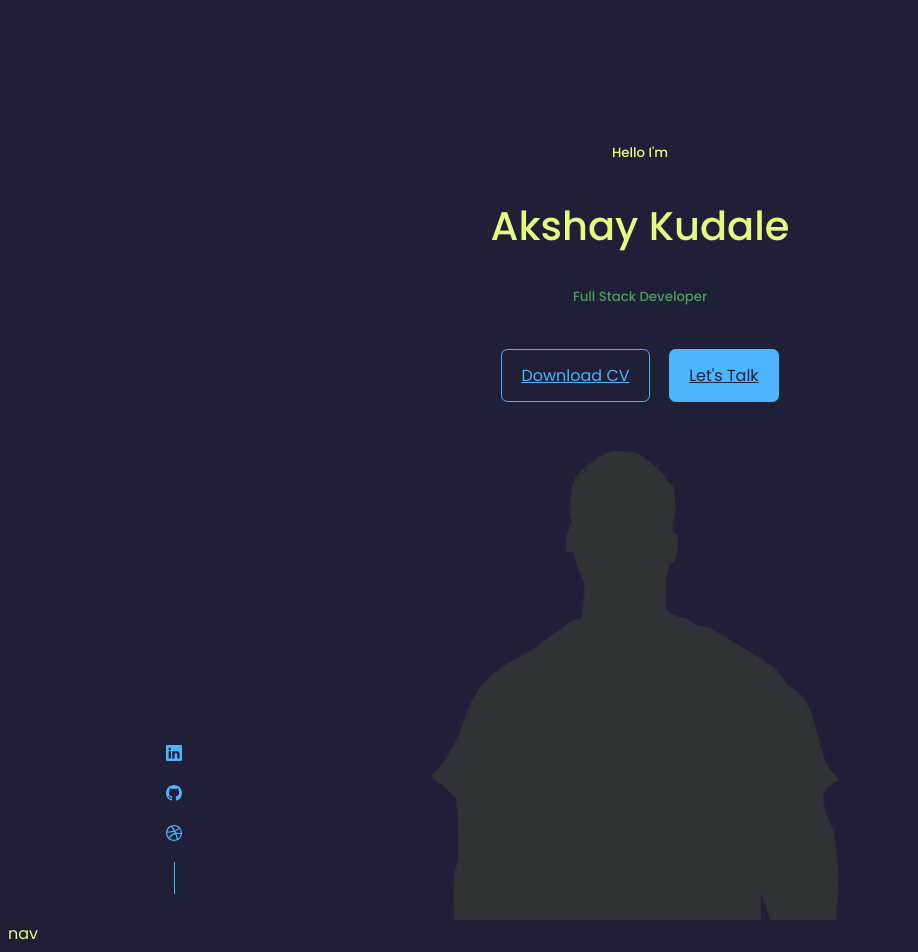
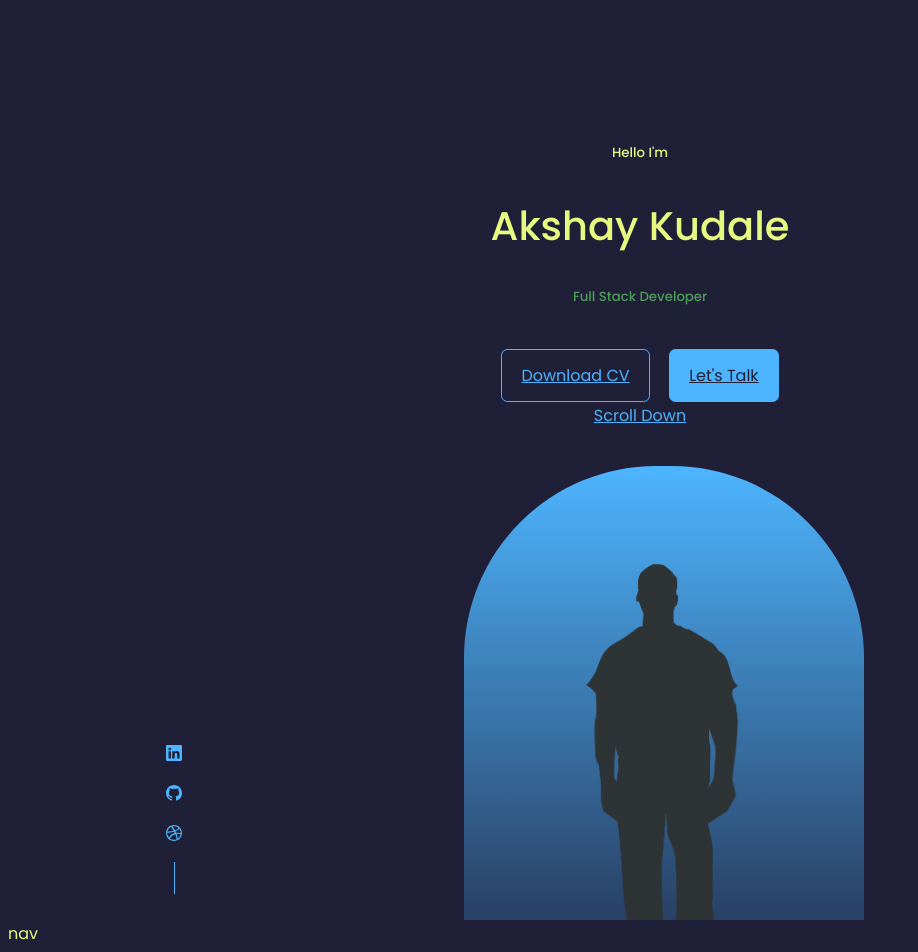
Before and after one commit to akshaykudale911/AkshayKudaleReactJs, a React (Create React App) app: page / in a window 1280 px wide. Shown: the top 952 px of the page, without its empty margins (0-918 px from the left). Built offline with nearby package versions, Linux system fonts and the light colour scheme.

Commit message:
Image position

```diff
--- a/src/component/header/HeaderSocial.jsx
+++ b/src/component/header/HeaderSocial.jsx
@@ -6,9 +6,9 @@ import {BsDribbble} from 'react-icons/bs'
 const HeaderSocial = () => {
   return (
     <div className='header_socials'>
-        <a href='https://linkedin.com' target='_blank'><BsLinkedin/></a>
-        <a href='https://github.com' target='_blank'><BsGithub/></a>
-        <a href='https://dribble.com' target='_blank'><BsDribbble/></a>
+        <a href='https://linkedin.com' target='_blank' rel="noopener noreferrer"><BsLinkedin/></a>
+        <a href='https://github.com' target='_blank'rel="noopener noreferrer"><BsGithub/></a>
+        <a href='https://dribble.com' target='_blank'rel="noopener noreferrer"><BsDribbble/></a>
         {/* search react icons  */}
     </div>
   )
--- a/src/component/header/header.css
+++ b/src/component/header/header.css
@@ -35,3 +35,15 @@ header{
     height: 2rem;
     background: var(--color-primary);
 }
+/* Image changes */
+.me{
+    background: linear-gradient(var(--color-primary),transparent);
+    width: 22rem;
+    height: 30rem;
+    position: absolute;
+    left: calc(50% - 11rem);
+    margin-top: 4rem;
+    border-radius: 12rem 12rem 0 0;
+    overflow: hidden;
+    padding: 5rem 1.5rem 1.5rem 1.5rem;
+}
```
